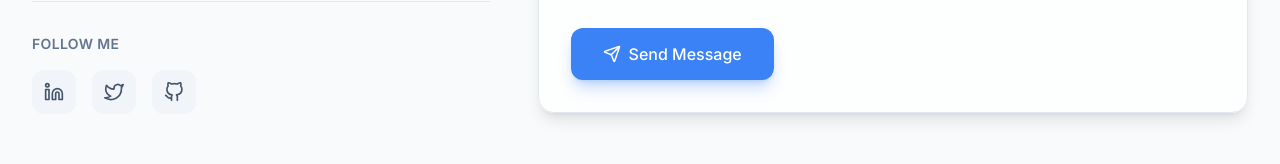
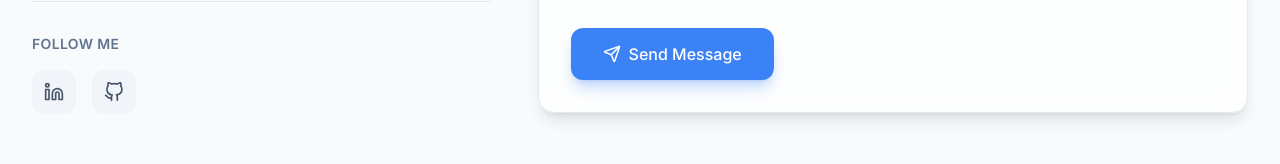
Before and after one commit to balaji3245/Asha-Dange-portfolio, a React (Vite) app: page / in a window 1280 px wide. Shown: the part 7453-7617 px from the top of the page. Built offline with nearby package versions, Linux system fonts and the light colour scheme.

Commit message:
remove: Twitter icon from contact section

```diff
--- a/src/components/sections/Contact.jsx
+++ b/src/components/sections/Contact.jsx
@@ -79,9 +79,7 @@ export default function Contact() {
                 <a href="#" className="p-3 bg-slate-100 dark:bg-white/5 rounded-xl text-slate-600 dark:text-slate-300 hover:bg-secondary hover:text-white dark:hover:bg-accent transition-all duration-300 flex items-center justify-center w-11 h-11">
                   <svg width="20" height="20" viewBox="0 0 24 24" fill="none" stroke="currentColor" strokeWidth="2" strokeLinecap="round" strokeLinejoin="round"><path d="M16 8a6 6 0 0 1 6 6v7h-4v-7a2 2 0 0 0-2-2 2 2 0 0 0-2 2v7h-4v-7a6 6 0 0 1 6-6z"></path><rect x="2" y="9" width="4" height="12"></rect><circle cx="4" cy="4" r="2"></circle></svg>
                 </a>
-                <a href="#" className="p-3 bg-slate-100 dark:bg-white/5 rounded-xl text-slate-600 dark:text-slate-300 hover:bg-secondary hover:text-white dark:hover:bg-accent transition-all duration-300 flex items-center justify-center w-11 h-11">
-                  <svg width="20" height="20" viewBox="0 0 24 24" fill="none" stroke="currentColor" strokeWidth="2" strokeLinecap="round" strokeLinejoin="round"><path d="M23 3a10.9 10.9 0 0 1-3.14 1.53 4.48 4.48 0 0 0-7.86 3v1A10.66 10.66 0 0 1 3 4s-4 9 5 13a11.64 11.64 0 0 1-7 2c9 5 20 0 20-11.5a4.5 4.5 0 0 0-.08-.83A7.72 7.72 0 0 0 23 3z"></path></svg>
-                </a>
+
                 <a href="#" className="p-3 bg-slate-100 dark:bg-white/5 rounded-xl text-slate-600 dark:text-slate-300 hover:bg-secondary hover:text-white dark:hover:bg-accent transition-all duration-300 flex items-center justify-center w-11 h-11">
                   <svg width="20" height="20" viewBox="0 0 24 24" fill="none" stroke="currentColor" strokeWidth="2" strokeLinecap="round" strokeLinejoin="round"><path d="M9 19c-5 1.5-5-2.5-7-3m14 6v-3.87a3.37 3.37 0 0 0-.94-2.61c3.14-.35 6.44-1.54 6.44-7A5.44 5.44 0 0 0 20 4.77 5.07 5.07 0 0 0 19.91 1S18.73.65 16 2.48a13.38 13.38 0 0 0-7 0C6.27.65 5.09 1 5.09 1A5.07 5.07 0 0 0 5 4.77a5.44 5.44 0 0 0-1.5 3.78c0 5.42 3.3 6.61 6.44 7A3.37 3.37 0 0 0 9 18.13V22"></path></svg>
                 </a>
```
